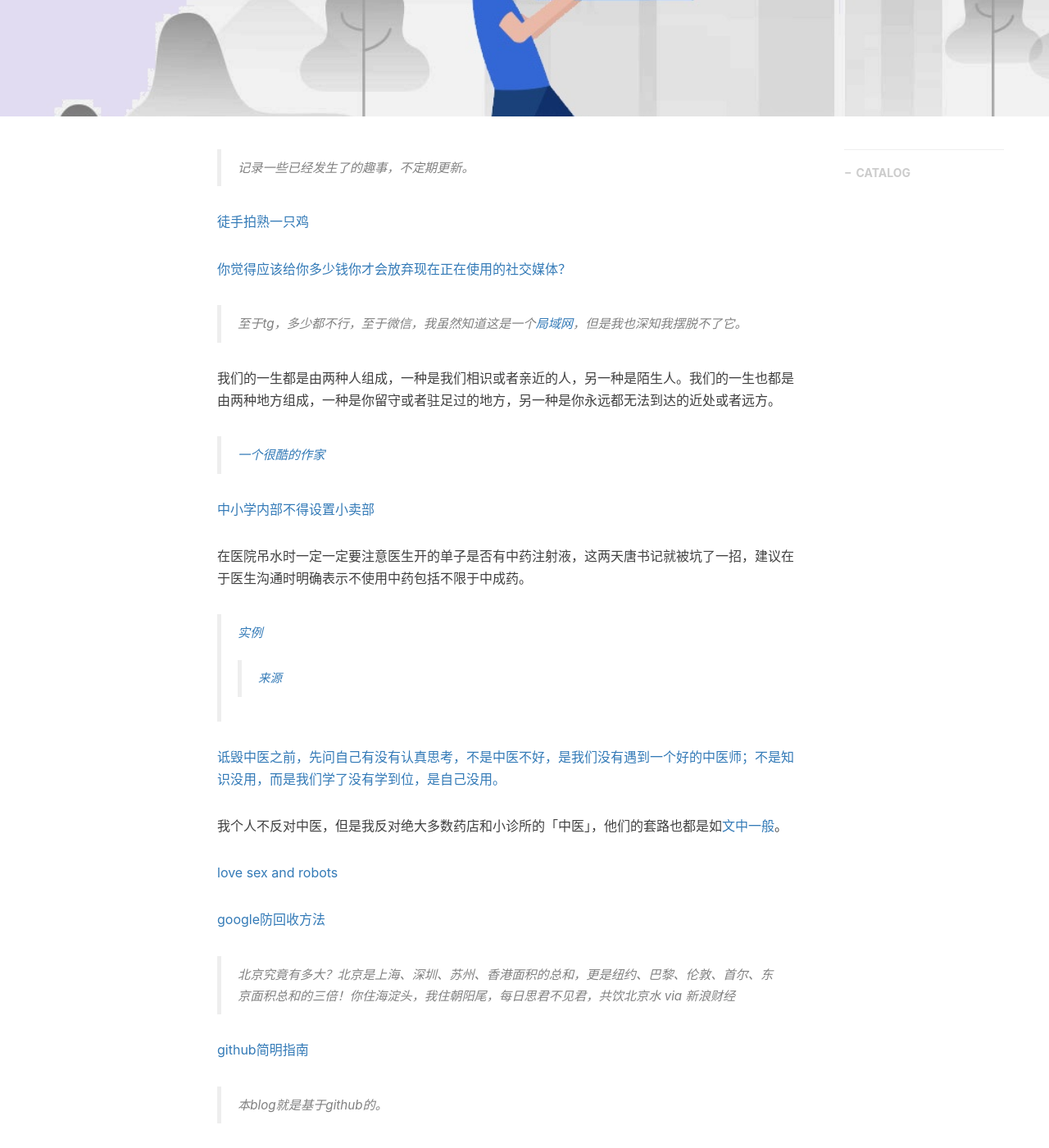
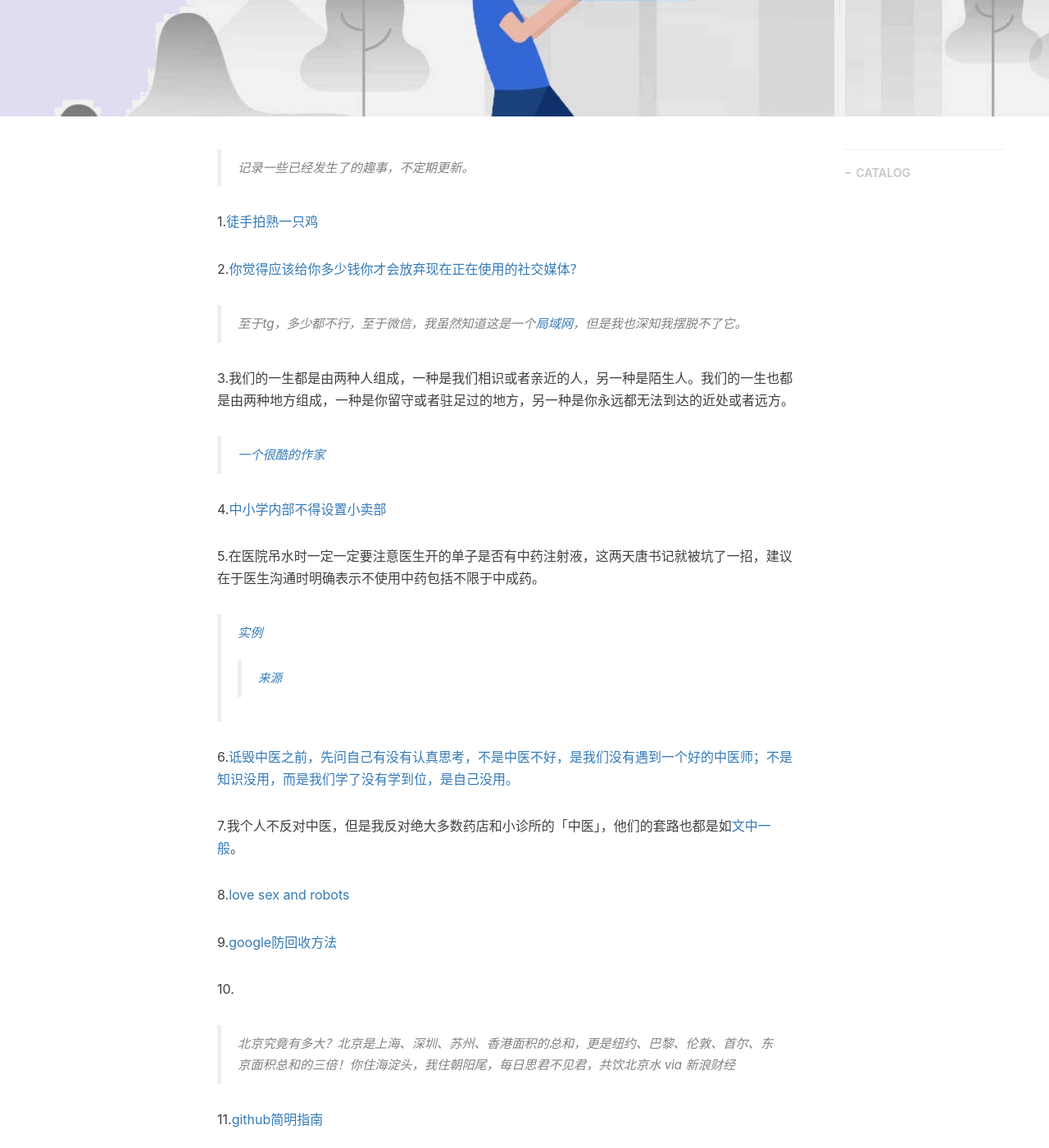
Before and after one commit to vander1997/vander1997.github.io, a Jekyll site: the page built from _posts/2019-03-16-Again的备忘录-001.md, in a window 1280 px wide and 1400 px high, scrolled down 381 px. Shown: the whole window at 82% size. Built offline with Jekyll 4.4.1, drawn with Linux system fonts in a browser that asks for light colours; nearby versions of some CDN libraries; comment, search, counter and statistics services are not loaded.

Commit message:
Update 2019-03-16-Again的备忘录-001.md

```diff
--- a/_posts/2019-03-16-Again的备忘录-001.md
+++ b/_posts/2019-03-16-Again的备忘录-001.md
@@ -13,31 +13,32 @@ tags:
 
 >记录一些已经发生了的趣事，不定期更新。
 
-[徒手拍熟一只鸡](https://mp.weixin.qq.com/s?__biz=MTg1MjI3MzY2MQ==&mid=2651707929&idx=1&sn=5a4bddb2394ab2f09891e3abb140b5a9&chksm=5da1fe8b6ad6779d4fe217486b171bf049acd398e958b661c77252beb643652e58de2aef2842&xtrack=1&scene=0&subscene=131&clicktime=1552290884&ascene=7&devicetype=android-25&version=2700033b&nettype=cmnet&abtest_cookie=BAABAAoACwASABMABQAjlx4AVpkeAMWZHgDRmR4A3JkeAAAA&lang=en&pass_ticket=PzRmI1HJYA2moeyJJRcYWJFnwPHLYAeHTzhTuVa3ACM6fuRz4N7sRlygwfC9PYgl&wx_header=1)
+1.[徒手拍熟一只鸡](https://mp.weixin.qq.com/s?__biz=MTg1MjI3MzY2MQ==&mid=2651707929&idx=1&sn=5a4bddb2394ab2f09891e3abb140b5a9&chksm=5da1fe8b6ad6779d4fe217486b171bf049acd398e958b661c77252beb643652e58de2aef2842&xtrack=1&scene=0&subscene=131&clicktime=1552290884&ascene=7&devicetype=android-25&version=2700033b&nettype=cmnet&abtest_cookie=BAABAAoACwASABMABQAjlx4AVpkeAMWZHgDRmR4A3JkeAAAA&lang=en&pass_ticket=PzRmI1HJYA2moeyJJRcYWJFnwPHLYAeHTzhTuVa3ACM6fuRz4N7sRlygwfC9PYgl&wx_header=1)
 
-[你觉得应该给你多少钱你才会放弃现在正在使用的社交媒体？](http://m.qdaily.com/mobile/articles/61916.html?source=feed)
+2.[你觉得应该给你多少钱你才会放弃现在正在使用的社交媒体？](http://m.qdaily.com/mobile/articles/61916.html?source=feed)
 >至于tg，多少都不行，至于微信，我虽然知道这是一个[局域网](https://blog.yitianshijie.net/2015/11/16/wechat-de-facto-lan/)，但是我也深知我摆脱不了它。
 
-我们的一生都是由两种人组成，一种是我们相识或者亲近的人，另一种是陌生人。我们的一生也都是由两种地方组成，一种是你留守或者驻足过的地方，另一种是你永远都无法到达的近处或者远方。
+3.我们的一生都是由两种人组成，一种是我们相识或者亲近的人，另一种是陌生人。我们的一生也都是由两种地方组成，一种是你留守或者驻足过的地方，另一种是你永远都无法到达的近处或者远方。
 >[一个很酷的作家](https://mp.weixin.qq.com/s?__biz=MjM5NjYyMjM0MA==&mid=2650882977&idx=1&sn=810635663388c596d061b7c313e8e2fc&chksm=bd139aca8a6413dc489baa4826fda5136e216efb59e20dd4ddb85fe9f916a709be6e124d6696&xtrack=1&scene=0&subscene=131&clicktime=1552354798&ascene=7&devicetype=android-25&version=2700033b&nettype=cmnet&abtest_cookie=BAABAAoACwASABMABQAjlx4AVpkeAMWZHgDRmR4A3JkeAAAA&lang=en&pass_ticket=cRhkLWaaf%2B22I2RwrR%2F5k4uz4pP23%2FEF6j7xXigSJt0cUpRiRJKzx6c9G5X%2BGzx3&wx_header=1)
 
-[中小学内部不得设置小卖部](https://m.weibo.cn/status/HkqN59OyX?jumpfrom=weibocom)
+4.[中小学内部不得设置小卖部](https://m.weibo.cn/status/HkqN59OyX?jumpfrom=weibocom)
 
-在医院吊水时一定一定要注意医生开的单子是否有中药注射液，这两天唐书记就被坑了一招，建议在于医生沟通时明确表示不使用中药包括不限于中成药。
+5.在医院吊水时一定一定要注意医生开的单子是否有中药注射液，这两天唐书记就被坑了一招，建议在于医生沟通时明确表示不使用中药包括不限于中成药。
 >[实例](https://cdn.ruguoapp.com/Fons4g8PQTBFAeXavoXVDQq64VKO.png)
 >>[来源](t.me/knowledge1024)
 
-[诋毁中医之前，先问自己有没有认真思考，不是中医不好，是我们没有遇到一个好的中医师；不是知识没用，而是我们学了没有学到位，是自己没用。](https://m.okjike.com/originalPosts/5c83650f333fe100184c6b63?share_distinct_id=1697024719c37-010fca9b58c0e1-3d4b3550-230400-1697024719ed8&share_depth=1)
+6.[诋毁中医之前，先问自己有没有认真思考，不是中医不好，是我们没有遇到一个好的中医师；不是知识没用，而是我们学了没有学到位，是自己没用。](https://m.okjike.com/originalPosts/5c83650f333fe100184c6b63?share_distinct_id=1697024719c37-010fca9b58c0e1-3d4b3550-230400-1697024719ed8&share_depth=1)
 
-我个人不反对中医，但是我反对绝大多数药店和小诊所的「中医」，他们的套路也都是如[文中一般](https://mp.weixin.qq.com/s?__biz=MjM5MjUwNzIyMA==&mid=2649941320&idx=1&sn=0fff1c7cad3f4dccbf0aee9f8cddb2b9&chksm=bea3717389d4f865c22f8b1a8f6b5d3880eba8a507da3f724db4ccd0c363d84a97eb40435028&xtrack=1&scene=0&subscene=131&clicktime=1552364520&ascene=7&devicetype=android-25&version=2700033b&nettype=cmnet&abtest_cookie=BAABAAoACwASABMABQAjlx4AVpkeAMWZHgDRmR4A3JkeAAAA&lang=en&pass_ticket=cRhkLWaaf%2B22I2RwrR%2F5k4uz4pP23%2FEF6j7xXigSJt0cUpRiRJKzx6c9G5X%2BGzx3&wx_header=1)。
+7.我个人不反对中医，但是我反对绝大多数药店和小诊所的「中医」，他们的套路也都是如[文中一般](https://mp.weixin.qq.com/s?__biz=MjM5MjUwNzIyMA==&mid=2649941320&idx=1&sn=0fff1c7cad3f4dccbf0aee9f8cddb2b9&chksm=bea3717389d4f865c22f8b1a8f6b5d3880eba8a507da3f724db4ccd0c363d84a97eb40435028&xtrack=1&scene=0&subscene=131&clicktime=1552364520&ascene=7&devicetype=android-25&version=2700033b&nettype=cmnet&abtest_cookie=BAABAAoACwASABMABQAjlx4AVpkeAMWZHgDRmR4A3JkeAAAA&lang=en&pass_ticket=cRhkLWaaf%2B22I2RwrR%2F5k4uz4pP23%2FEF6j7xXigSJt0cUpRiRJKzx6c9G5X%2BGzx3&wx_header=1)。
 
-[love sex and robots](https://www.npr.org/2019/03/08/701632247/love-sex-and-robots)
+8.[love sex and robots](https://www.npr.org/2019/03/08/701632247/love-sex-and-robots)
 
-[google防回收方法](https://telegra.ph/Google-Voice-Never-Reclaimed-07-15)
+9.[google防回收方法](https://telegra.ph/Google-Voice-Never-Reclaimed-07-15)
 
+10.
 >北京究竟有多大？北京是上海、深圳、苏州、香港面积的总和，更是纽约、巴黎、伦敦、首尔、东京面积总和的三倍！你住海淀头，我住朝阳尾，每日思君不见君，共饮北京水 via 新浪财经
 
-[github简明指南](http://rogerdudler.github.io/git-guide/index.zh.html)
+11.[github简明指南](http://rogerdudler.github.io/git-guide/index.zh.html)
 >本blog就是基于github的。
 
-[获取全球航班的实时位置](https://habr.com/en/post/440596/)
+12.[获取全球航班的实时位置](https://habr.com/en/post/440596/)
```
